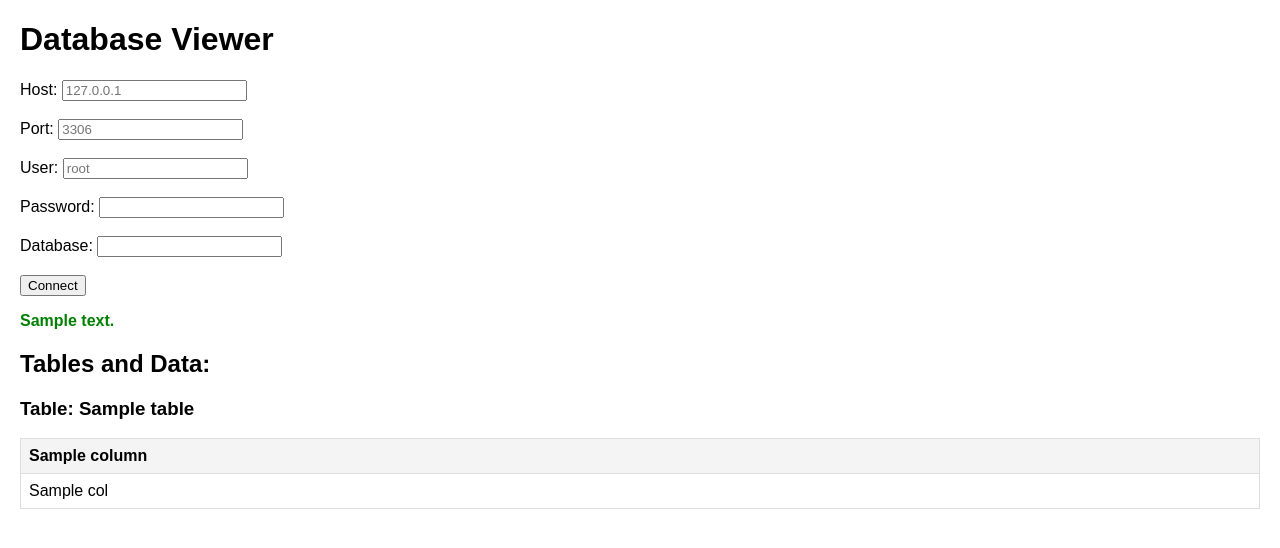
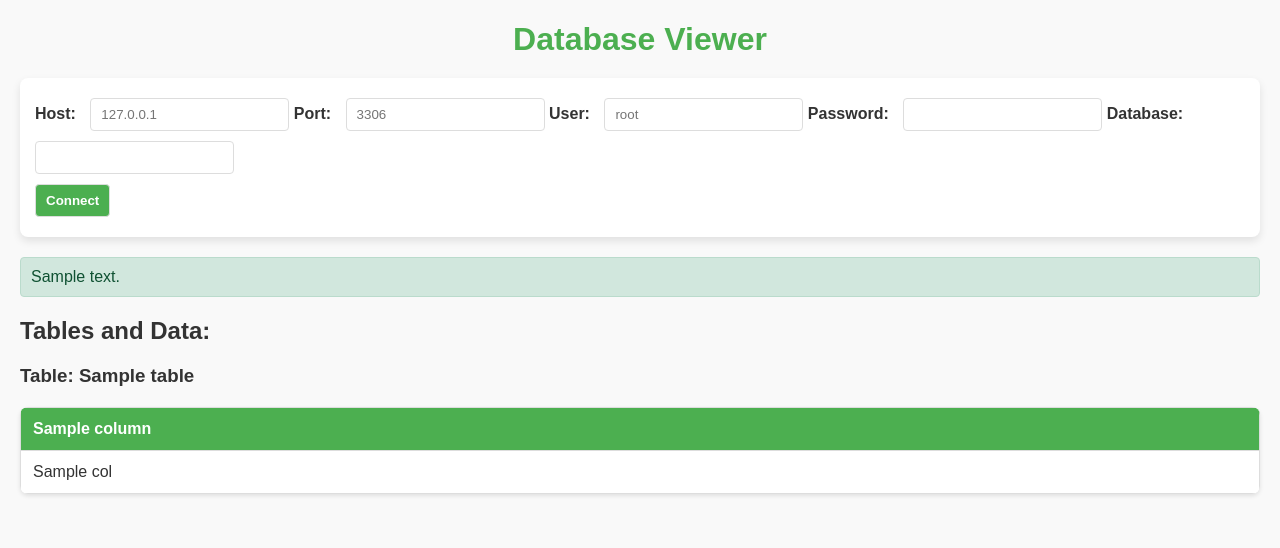
Before and after one commit to RohitTru/Company-Database-Project, a Flask app: template templates/index.html in a window 1280 px wide. Shown: the top 548 px of the page. Run offline with Flask 3, Linux system fonts and the light colour scheme; the template is opened without the code that fills it: most values are stand-ins (such as "Sample title", 1, 10 or a date in 2020).

Commit message:
front end looks a bit prettier and the app.py was updated so disconnecting from database so that selected_query isnt referenced in app.py when disconnected

```diff
--- a/app.py
+++ b/app.py
@@ -160,6 +160,7 @@ def index():
     data = []  # Stores query results
     error_message = None
     success_message = None
+    selected_query = None  # Initialize selected_query to avoid UnboundLocalError
 
     # Predefined queries
     predefined_queries = {
@@ -180,8 +181,6 @@ def index():
     "Vendor supplying 'Cup' (lowest price)": "SELECT v.VendorID, v.Name AS VendorName FROM Vendor v JOIN VendorPart vp ON v.VendorID = vp.VendorID JOIN Part p ON vp.PartID = p.PartID WHERE p.PartName = 'Cup' AND p.Weight < 4 AND vp.Price = (SELECT MIN(vp2.Price) FROM VendorPart vp2 JOIN Part p2 ON vp2.PartID = p2.PartID WHERE p2.PartName = 'Cup' AND p2.Weight < 4);"
 }
 
-
-    # Handle POST requests
     if request.method == "POST":
         action = request.form["action"]
 
@@ -195,12 +194,10 @@ def index():
             success_message = "Connected to the database."
 
         elif action == "disconnect":
-            # Clear session data to log out
             session.clear()
             success_message = "Disconnected from the database."
 
         elif action == "show_tables":
-            # Fetch and display tables along with their data
             try:
                 connection = get_connection()
                 cursor = connection.cursor()
@@ -208,7 +205,7 @@ def index():
                 tables = cursor.fetchall()
                 for table in tables:
                     table_name = table[0]
-                    cursor.execute(f"SELECT * FROM `{table_name}` LIMIT 5")  # Show up to 5 records per table
+                    cursor.execute(f"SELECT * FROM `{table_name}` LIMIT 5")
                     rows = cursor.fetchall()
                     columns = [desc[0] for desc in cursor.description]
                     data.append({"table_name": table_name, "columns": columns, "rows": rows})
@@ -221,7 +218,6 @@ def index():
                     connection.close()
 
         elif action == "reset":
-            # Reset and reinsert data
             try:
                 connection = get_connection()
                 cursor = connection.cursor()
@@ -240,25 +236,18 @@ def index():
                     connection.close()
 
         elif action == "execute_query":
-            # Execute the selected query
+            selected_query = request.form.get("query")  # Get the selected query
             try:
                 connection = get_connection()
                 cursor = connection.cursor()
-                selected_query = request.form.get("query")  # Get the selected query from the dropdown
-                if selected_query and selected_query in predefined_queries:
-                    query = predefined_queries[selected_query]
-                    cursor.execute(query)
-                    query_results = cursor.fetchall()
-                    columns = [desc[0] for desc in cursor.description]
-                    log_query(query, query_results)  # Log the query and results
-                    if query_results:
-                        data = [{"columns": columns, "rows": query_results}]
-                    else:
-                        data = [{"columns": columns, "rows": [["No records found."]]}]
-                    success_message = "Query executed successfully."
-                else:
-                    error_message = "Invalid query selected."
+                query = predefined_queries[selected_query]
+                cursor.execute(query)
+                query_results = cursor.fetchall()
+                columns = [desc[0] for desc in cursor.description]
+                log_query(query, query_results)
+                data = [{"columns": columns, "rows": query_results}]
                 cursor.close()
+                success_message = "Query executed successfully."
             except mysql.connector.Error as err:
                 error_message = f"Error executing query: {err}"
             finally:
@@ -269,17 +258,7 @@ def index():
         "index.html",
         data=data,
         predefined_queries=predefined_queries,
-        selected_query=selected_query,  # Pass the selected query back to the template
-        error_message=error_message,
-        success_message=success_message,
-        connected=("host" in session),
-    )
-
-
-    return render_template(
-        "index.html",
-        data=data,
-        predefined_queries=predefined_queries,
+        selected_query=selected_query,  # Pass selected query to template
         error_message=error_message,
         success_message=success_message,
         connected=("host" in session),
--- a/templates/index.html
+++ b/templates/index.html
@@ -8,27 +8,86 @@
         body {
             font-family: Arial, sans-serif;
             margin: 20px;
+            background-color: #f9f9f9;
+            color: #333;
+        }
+        h1 {
+            text-align: center;
+            color: #4CAF50;
+            margin-bottom: 20px;
+        }
+        form {
+            margin-bottom: 20px;
+            padding: 15px;
+            background: #fff;
+            border-radius: 8px;
+            box-shadow: 0 4px 8px rgba(0, 0, 0, 0.1);
+        }
+        form label {
+            font-weight: bold;
+            margin-right: 10px;
+        }
+        form input, form select, form button {
+            padding: 8px 10px;
+            margin: 5px 0;
+            border: 1px solid #ddd;
+            border-radius: 4px;
+        }
+        form button {
+            background-color: #4CAF50;
+            color: white;
+            cursor: pointer;
+            font-weight: bold;
+        }
+        form button:hover {
+            background-color: #45a049;
+        }
+        .btn-group {
+            display: flex;
+            gap: 10px;
+            justify-content: space-between;
+            flex-wrap: wrap;
+        }
+        .error, .success {
+            padding: 10px;
+            border-radius: 4px;
+            margin-bottom: 20px;
+        }
+        .error {
+            background-color: #f8d7da;
+            color: #842029;
+            border: 1px solid #f5c2c7;
+        }
+        .success {
+            background-color: #d1e7dd;
+            color: #0f5132;
+            border: 1px solid #badbcc;
         }
         table {
             border-collapse: collapse;
             width: 100%;
-            margin-bottom: 20px;
+            margin-top: 20px;
+            background: white;
+            border-radius: 8px;
+            overflow: hidden;
+            box-shadow: 0 2px 4px rgba(0, 0, 0, 0.1);
         }
         th, td {
+            padding: 12px;
             border: 1px solid #ddd;
-            padding: 8px;
+            text-align: left;
         }
         th {
-            background-color: #f4f4f4;
-            text-align: left;
+            background-color: #4CAF50;
+            color: white;
         }
-        .error {
-            color: red;
-            font-weight: bold;
+        tr:nth-child(even) {
+            background-color: #f2f2f2;
         }
-        .success {
-            color: green;
-            font-weight: bold;
+        .no-data {
+            text-align: center;
+            font-style: italic;
+            color: #555;
         }
     </style>
 </head>
@@ -38,31 +97,29 @@
         {% if not connected %}
             <!-- Connection Form -->
             <label for="host">Host:</label>
-            <input type="text" id="host" name="host" placeholder="127.0.0.1" required><br><br>
-
+            <input type="text" id="host" name="host" placeholder="127.0.0.1" required>
             <label for="port">Port:</label>
-            <input type="text" id="port" name="port" placeholder="3306" required><br><br>
-
+            <input type="text" id="port" name="port" placeholder="3306" required>
             <label for="user">User:</label>
-            <input type="text" id="user" name="user" placeholder="root" required><br><br>
-
+            <input type="text" id="user" name="user" placeholder="root" required>
             <label for="password">Password:</label>
-            <input type="password" id="password" name="password" required><br><br>
-
+            <input type="password" id="password" name="password" required>
             <label for="database">Database:</label>
-            <input type="text" id="database" name="database" required><br><br>
-
-            <button type="submit" name="action" value="connect">Connect</button>
+            <input type="text" id="database" name="database" required>
+            <div class="btn-group">
+                <button type="submit" name="action" value="connect">Connect</button>
+            </div>
         {% else %}
             <!-- Connected Actions -->
-            <button type="submit" name="action" value="disconnect">Disconnect</button>
-            <button type="submit" name="action" value="show_tables">Show Tables</button>
-            <button type="submit" name="action" value="reset">Reset Database</button>
-
+            <div class="btn-group">
+                <button type="submit" name="action" value="disconnect">Disconnect</button>
+                <button type="submit" name="action" value="show_tables">Show Tables</button>
+                <button type="submit" name="action" value="reset">Reset Database</button>
+            </div>
             <label for="query">Select Query:</label>
             <select id="query" name="query">
                 {% for query_name, query_sql in predefined_queries.items() %}
-                    <option value="{{ query_name }}" {% if query_name == selected_query %}selected{% endif %}>
+                    <option value="{{ query_name }}" {% if selected_query == query_name %}selected{% endif %}>
                         {{ query_name }}
                     </option>
                 {% endfor %}
@@ -73,10 +130,10 @@
 
     <!-- Error or Success Messages -->
     {% if error_message %}
-        <p class="error">{{ error_message }}</p>
+        <div class="error">{{ error_message }}</div>
     {% endif %}
     {% if success_message %}
-        <p class="success">{{ success_message }}</p>
+        <div class="success">{{ success_message }}</div>
     {% endif %}
 
     <!-- Display Tables and Data -->
@@ -104,7 +161,7 @@
             </table>
         {% endfor %}
     {% else %}
-        <p>No data to display. Use the "Show Tables" button to load table data.</p>
+        <p class="no-data">No data to display. Use the "Show Tables" button to load table data.</p>
     {% endif %}
 </body>
 </html>
```
